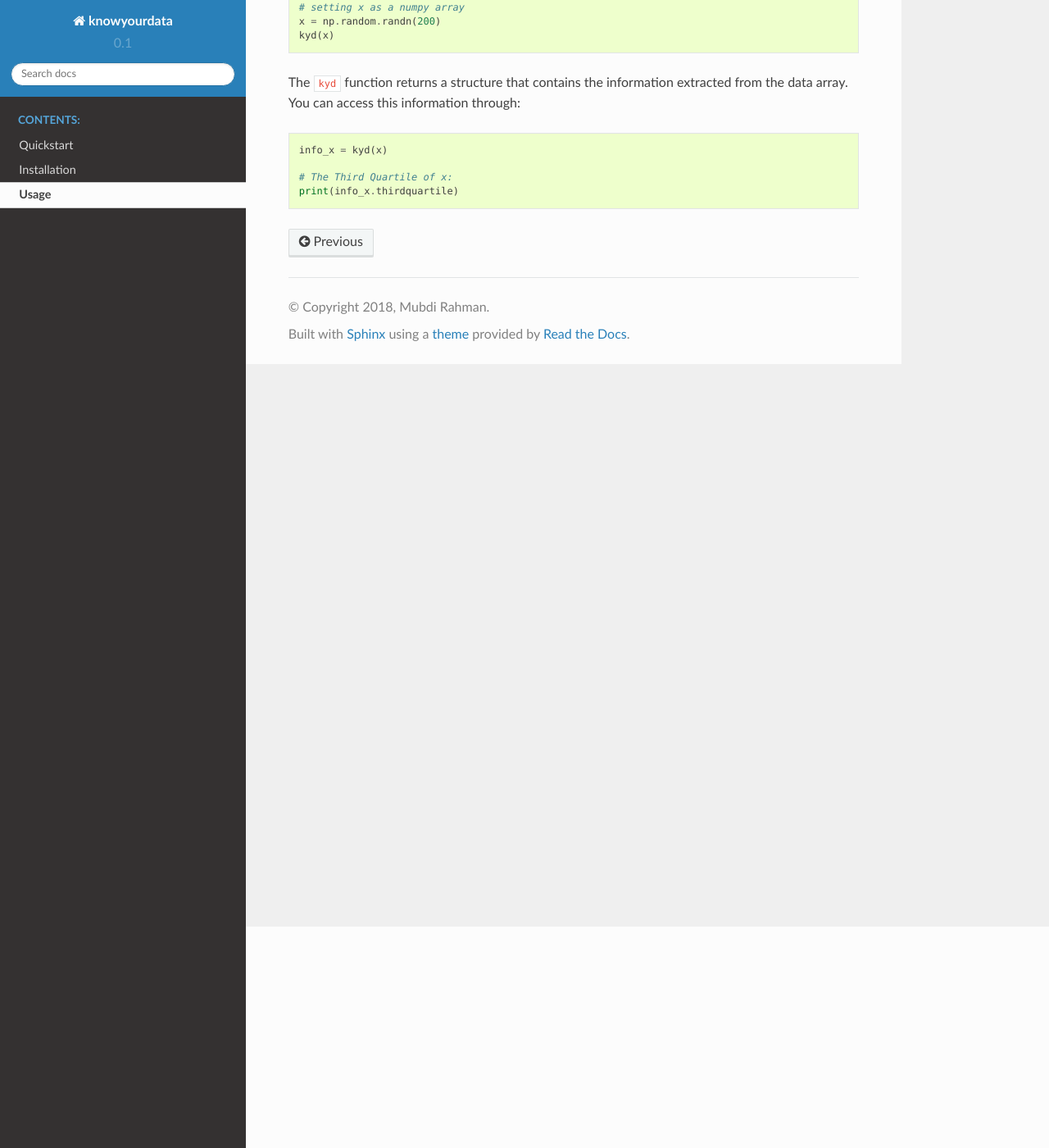
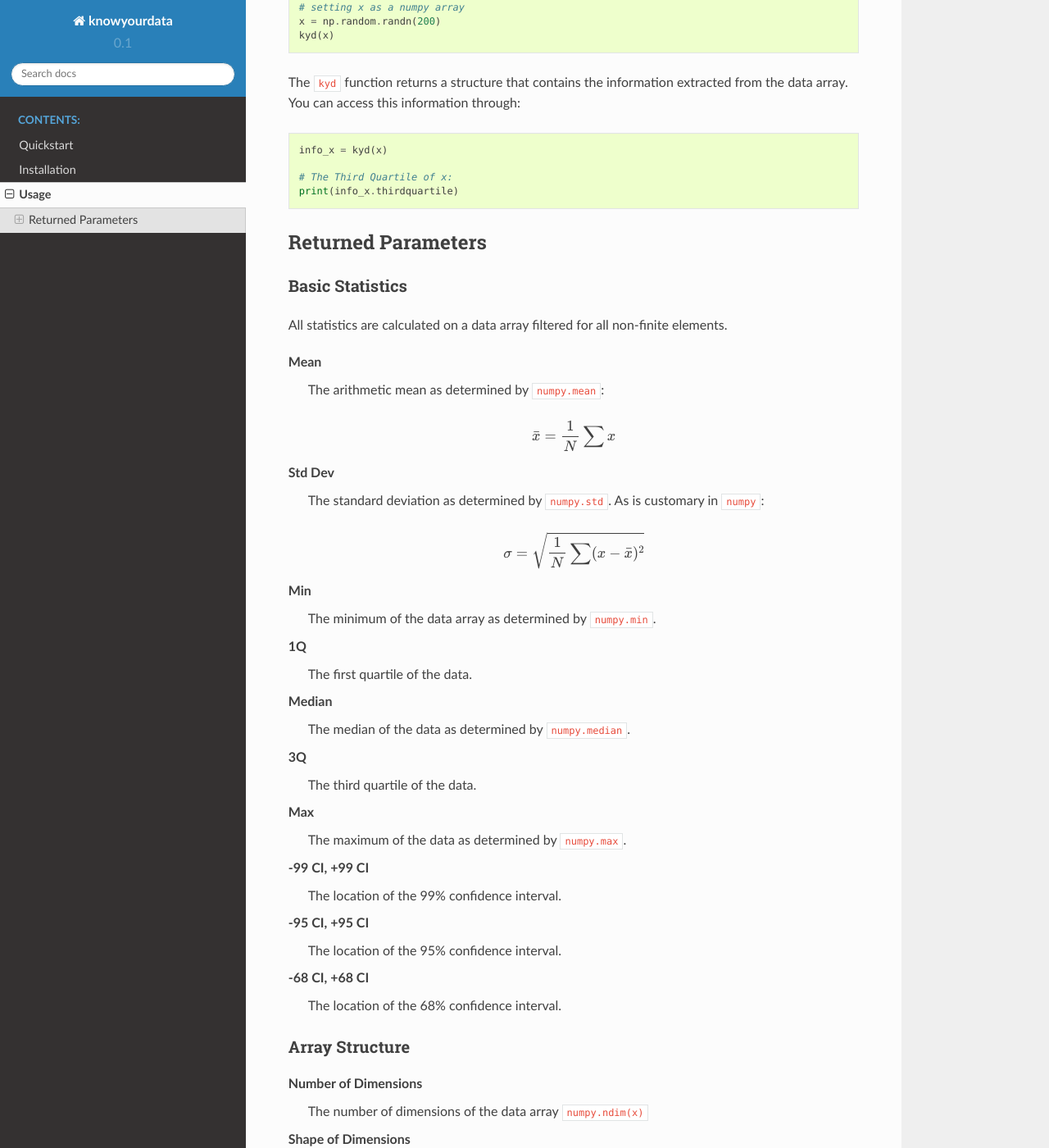
Before and after one commit to mubdi/knowyourdata, a Sphinx documentation site: the page built from docs/usage.rst, in a window 1280 px wide and 1400 px high, scrolled down 270 px. Shown: the whole window at 82% size. Built offline with Sphinx 7.4.7 and the Read the Docs theme 2.0.0, drawn with Linux system fonts in a browser that asks for light colours; some of the changed text lies outside the part shown.

Commit message:
Expanded documentation and cleaned up display

```diff
--- a/docs/usage.rst
+++ b/docs/usage.rst
@@ -20,3 +20,71 @@ The ``kyd`` function returns a structure that contains the information extracted
 
 	# The Third Quartile of x:
 	print(info_x.thirdquartile)
+
+Returned Parameters
+-------------------
+
+Basic Statistics
+~~~~~~~~~~~~~~~~
+
+All statistics are calculated on a data array filtered for all non-finite elements.
+
+Mean
+	The arithmetic mean as determined by ``numpy.mean``:
+
+.. math ::
+
+	\bar{x} = \frac{1}{N} \sum x
+
+Std Dev
+	The standard deviation as determined by ``numpy.std``. As is customary in ``numpy``:
+
+.. math ::
+
+	\sigma = \sqrt{\frac{1}{N} \sum (x - \bar{x})^2}
+
+Min
+	The minimum of the data array as determined by ``numpy.min``.
+
+1Q
+	The first quartile of the data.
+
+Median
+	The median of the data as determined by ``numpy.median``.
+
+3Q
+	The third quartile of the data.
+
+Max
+	The maximum of the data as determined by ``numpy.max``.
+
+-99 CI, +99 CI
+	The location of the 99% confidence interval.
+
+-95 CI, +95 CI
+	The location of the 95% confidence interval.
+
+-68 CI, +68 CI
+	The location of the 68% confidence interval.
+
+
+Array Structure
+~~~~~~~~~~~~~~~
+
+Number of Dimensions
+	The number of dimensions of the data array ``numpy.ndim(x)``
+
+Shape of Dimensions
+	The length of each of dimension as determined by ``numpy.shape(x)``
+
+Array Data Type
+	The Data Type populating the array.
+
+Memory Size
+	The total size of the array in memory.
+
+Number of NaN
+	The number of Not a Number values in the data array
+
+Number of Inf
+	The number of Infinity values in the data array
```
Also changed, not shown: 1 other file.
